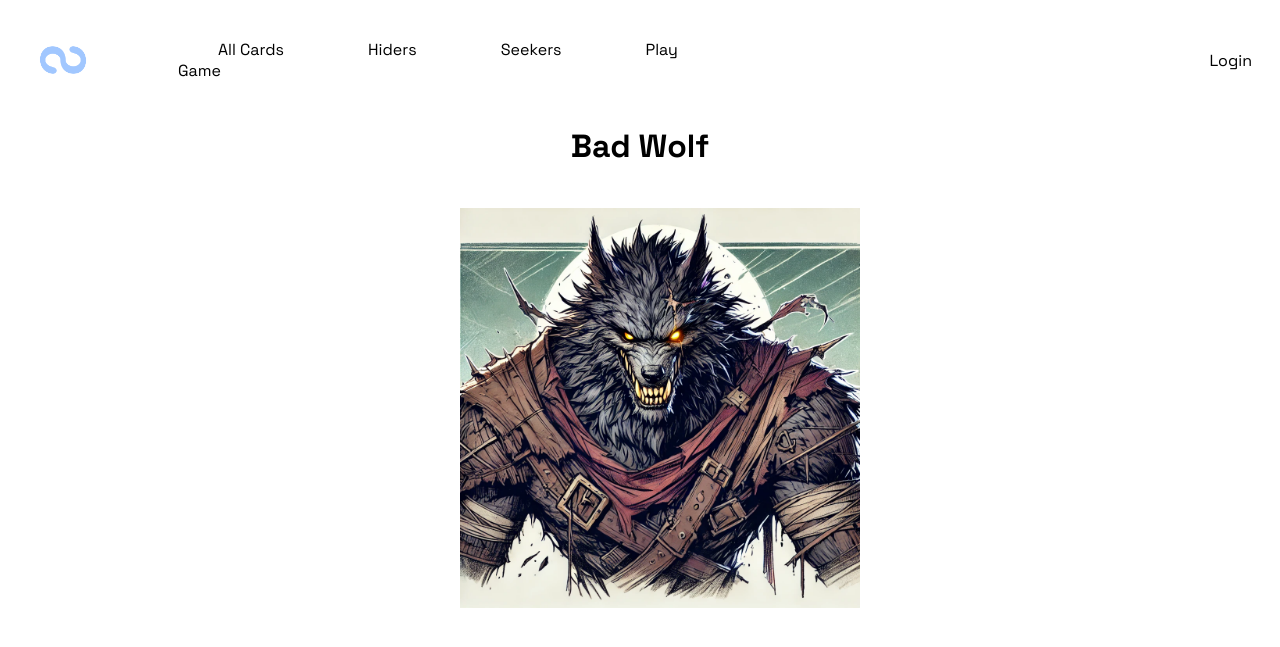
After one commit to Linkhant19/hideandseek_fullstack, a Django app: page /seekers/1 in a window 1280 px wide. The commit adds this page. Shown: the top 647 px of the page. Run offline with Django 5.2, Linux system fonts and the light colour scheme; data comes from the database, SQL or seed files in the repository; some web fonts are replaced.

Commit message:
added detail views for hider and seeker classes

```diff
--- a/game/templates/game/show_all_hiders.html
+++ b/game/templates/game/show_all_hiders.html
@@ -11,7 +11,11 @@
             {% for hider in hiders %}
                 <!-- show the image of the hero -->
                 <div class="hero">
-                    <div class="heroes-item"><img src="{{ hider.image.url }}" alt="{{ hider.class_name }}"></div>
+                    <div class="heroes-item">
+                        <a href="{% url 'show_hider' hider.pk %}">
+                            <img src="{{ hider.image.url }}" alt="{{ hider.class_name }}">
+                        </a>
+                    </div>
                     <p class="heroes-name">{{ hider.class_name }}</p>
                 </div>
             {% endfor %}
--- a/game/templates/game/show_all_seekers.html
+++ b/game/templates/game/show_all_seekers.html
@@ -11,7 +11,11 @@
             {% for seeker in seekers %}
             <!-- show the image and name of the hero -->
             <div class="hero">
-                <div class="heroes-item"><img src="{{ seeker.image.url }}" alt="{{ seeker.hero_name }}"></div>
+                <div class="heroes-item">
+                    <a href="{% url 'show_seeker' seeker.pk %}">
+                        <img src="{{ seeker.image.url }}" alt="{{ seeker.hero_name }}">
+                    </a>
+                </div>
                 <p class="heroes-name">{{ seeker.class_name }}</p>
             </div>
             {% endfor %}
--- /dev/null
+++ b/game/templates/game/show_seeker.html
@@ -0,0 +1,17 @@
+<!-- game/templates/game/show_seeker.html -->
+
+{% extends 'game/base.html' %}
+
+{% block content %}
+    <div class="background"></div>
+    <h1>{{ seeker.class_name }}</h1>
+    <ul>
+        <div class="heroes-container">
+            <div class="hero">
+                <div class="heroes-item"><img src="{{ seeker.image.url }}" alt="{{ seeker.class_name }}"></div>
+                <p class="heroes-name">{{ seeker.class_name }}</p>
+            </div>
+        </div>
+    </ul>
+
+{% endblock %}
--- a/game/urls.py
+++ b/game/urls.py
@@ -10,4 +10,6 @@ urlpatterns = [
     path(r'', views.ShowAllCards.as_view(), name='show_all_cards'), # currently my main page
     path(r'hiders/', views.ShowAllHiders.as_view(), name='show_all_hiders'), # page for showing all hiders
     path(r'seekers/', views.ShowAllSeekers.as_view(), name='show_all_seekers'), # page for showing all seekers
+    path(r'hiders/<int:pk>', views.ShowHiderView.as_view(), name='show_hider'), # page for showing a specific hider
+    path(r'seekers/<int:pk>', views.ShowSeekerView.as_view(), name='show_seeker'), # page for showing a specific seeker
 ]
--- a/game/views.py
+++ b/game/views.py
@@ -41,3 +41,19 @@ class ShowAllSeekers(ListView):
     model = Seeker
     template_name = 'game/show_all_seekers.html'
     context_object_name = 'seekers'
+
+class ShowHiderView(DetailView):
+    '''
+    class-based view called ShowHiderView to show a specific hider, inherited from DetailView.
+    '''
+    model = Hider
+    template_name = 'game/show_hider.html'
+    context_object_name = 'hider'
+
+class ShowSeekerView(DetailView):
+    '''
+    class-based view called ShowSeekerView to show a specific seeker, inherited from DetailView.
+    '''
+    model = Seeker
+    template_name = 'game/show_seeker.html'
+    context_object_name = 'seeker'
```
Also changed, not shown: game/templates/game/show_hider.html (added, +17 -0 lines).
